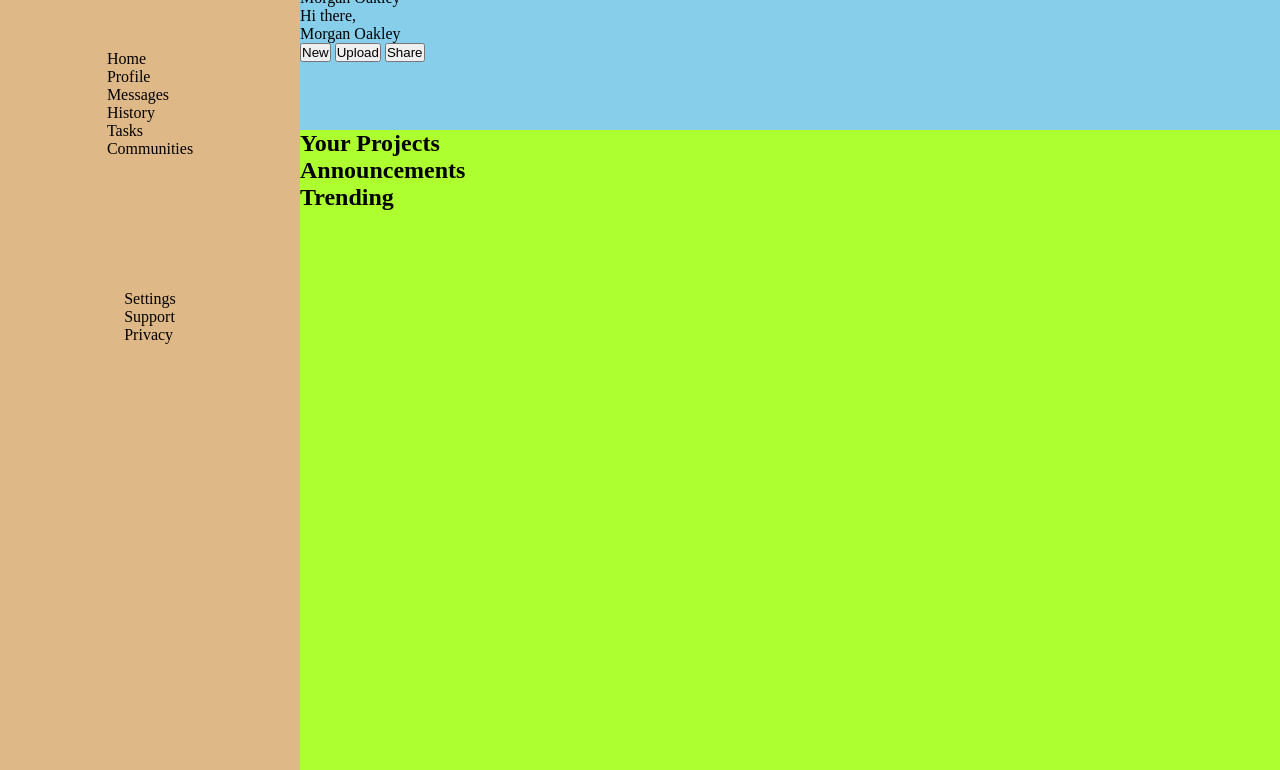
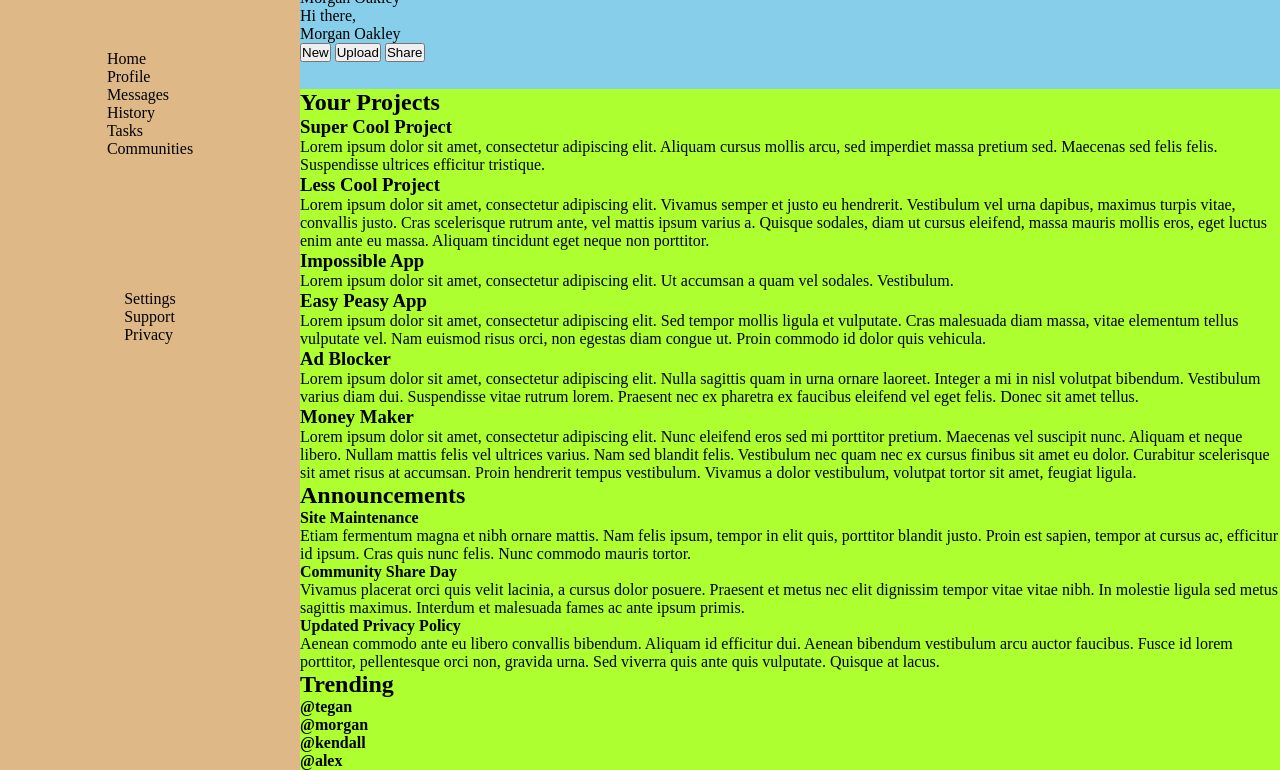
Before and after one commit to itsmogee/dashboard-project, a plain HTML site: page index.html in a window 1280 px wide. Shown: the part 30-800 px from the top of the page. Drawn offline with Linux system fonts and the light colour scheme.

Commit message:
added : placeholder data for main content
lorem ipsum generated content added to the cards in the main content section

```diff
--- a/index.html
+++ b/index.html
@@ -59,16 +59,117 @@
         <div class="projects">
           <div class="heading">
             <h2>Your Projects</h2>
-            <div class="cards"></div>
+            <div class="cards">
+              <div class="card-item">
+                <h3>Super Cool Project</h3>
+                <p>
+                  Lorem ipsum dolor sit amet, consectetur adipiscing elit.
+                  Aliquam cursus mollis arcu, sed imperdiet massa pretium sed.
+                  Maecenas sed felis felis. Suspendisse ultrices efficitur
+                  tristique.
+                </p>
+              </div>
+              <div class="card-item">
+                <h3>Less Cool Project</h3>
+                <p>
+                  Lorem ipsum dolor sit amet, consectetur adipiscing elit.
+                  Vivamus semper et justo eu hendrerit. Vestibulum vel urna
+                  dapibus, maximus turpis vitae, convallis justo. Cras
+                  scelerisque rutrum ante, vel mattis ipsum varius a. Quisque
+                  sodales, diam ut cursus eleifend, massa mauris mollis eros,
+                  eget luctus enim ante eu massa. Aliquam tincidunt eget neque
+                  non porttitor.
+                </p>
+              </div>
+              <div class="card-item">
+                <h3>Impossible App</h3>
+                <p>
+                  Lorem ipsum dolor sit amet, consectetur adipiscing elit. Ut
+                  accumsan a quam vel sodales. Vestibulum.
+                </p>
+              </div>
+              <div class="card-item">
+                <h3>Easy Peasy App</h3>
+                <p>
+                  Lorem ipsum dolor sit amet, consectetur adipiscing elit. Sed
+                  tempor mollis ligula et vulputate. Cras malesuada diam massa,
+                  vitae elementum tellus vulputate vel. Nam euismod risus orci,
+                  non egestas diam congue ut. Proin commodo id dolor quis
+                  vehicula.
+                </p>
+              </div>
+              <div class="card-item">
+                <h3>Ad Blocker</h3>
+                <p>
+                  Lorem ipsum dolor sit amet, consectetur adipiscing elit. Nulla
+                  sagittis quam in urna ornare laoreet. Integer a mi in nisl
+                  volutpat bibendum. Vestibulum varius diam dui. Suspendisse
+                  vitae rutrum lorem. Praesent nec ex pharetra ex faucibus
+                  eleifend vel eget felis. Donec sit amet tellus.
+                </p>
+              </div>
+              <div class="card-item">
+                <h3>Money Maker</h3>
+                <p>
+                  Lorem ipsum dolor sit amet, consectetur adipiscing elit. Nunc
+                  eleifend eros sed mi porttitor pretium. Maecenas vel suscipit
+                  nunc. Aliquam et neque libero. Nullam mattis felis vel
+                  ultrices varius. Nam sed blandit felis. Vestibulum nec quam
+                  nec ex cursus finibus sit amet eu dolor. Curabitur scelerisque
+                  sit amet risus at accumsan. Proin hendrerit tempus vestibulum.
+                  Vivamus a dolor vestibulum, volutpat tortor sit amet, feugiat
+                  ligula.
+                </p>
+              </div>
+            </div>
           </div>
         </div>
         <div class="announcements">
           <h2>Announcements</h2>
           <div class="announcement-cards"></div>
+          <div class="card-item">
+            <h4>Site Maintenance</h4>
+            <p>
+              Etiam fermentum magna et nibh ornare mattis. Nam felis ipsum,
+              tempor in elit quis, porttitor blandit justo. Proin est sapien,
+              tempor at cursus ac, efficitur id ipsum. Cras quis nunc felis.
+              Nunc commodo mauris tortor.
+            </p>
+          </div>
+          <div class="card-item">
+            <h4>Community Share Day</h4>
+            <p>
+              Vivamus placerat orci quis velit lacinia, a cursus dolor posuere.
+              Praesent et metus nec elit dignissim tempor vitae vitae nibh. In
+              molestie ligula sed metus sagittis maximus. Interdum et malesuada
+              fames ac ante ipsum primis.
+            </p>
+          </div>
+        </div>
+        <div class="card-item">
+          <h4>Updated Privacy Policy</h4>
+          <p>
+            Aenean commodo ante eu libero convallis bibendum. Aliquam id
+            efficitur dui. Aenean bibendum vestibulum arcu auctor faucibus.
+            Fusce id lorem porttitor, pellentesque orci non, gravida urna. Sed
+            viverra quis ante quis vulputate. Quisque at lacus.
+          </p>
         </div>
         <div class="trending">
           <h2>Trending</h2>
           <div class="trending-cards"></div>
+          <div class="trend-profile">
+            <h4>@tegan</h4>
+          </div>
+          <div class="trend-profile">
+            <h4>@morgan</h4>
+          </div>
+          <div class="trend-profile">
+            <h4>@kendall</h4>
+          </div>
+          <div class="trend-profile">
+            <h4>@alex</h4>
+          </div>
         </div>
       </div>
     </div>
```
